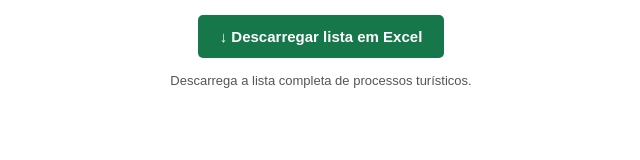
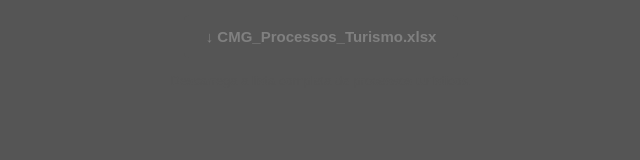
Before and after one commit to SIGTurismoCMG/descarga-processos-turismo, a plain HTML site: page index.html in a window 1280 px wide. Shown: the whole page, without its empty margins (319-959 px from the left). Drawn offline with Linux system fonts and the light colour scheme.

Commit message:
Change background color and button text for download

```diff
--- a/index.html
+++ b/index.html
@@ -14,7 +14,7 @@
     margin: 0;
     padding: 15px;
     font-family: Arial, sans-serif;
-    background: #ffffff;
+    background: #555555;
     color: #333333;
   }
 
@@ -27,8 +27,8 @@
   }
 
   .download-button {
-    background: #16784a;
-    color: white;
+    background: #555555;
+    color: gray;
     border: none;
     border-radius: 5px;
     padding: 13px 22px;
@@ -60,7 +60,7 @@
 <div class="container">
 
   <button id="descarregar" class="download-button">
-    ↓ Descarregar lista em Excel
+    ↓ CMG_Processos_Turismo.xlsx
   </button>
 
   <div id="estado">
@@ -303,7 +303,7 @@ async function descarregarExcel() {
 
     XLSX.writeFile(
       livro,
-      "Lista_Processos_Turismo.xlsx"
+      "CMG_Processos_Turismo.xlsx"
     );
 
     estado.textContent =
```
